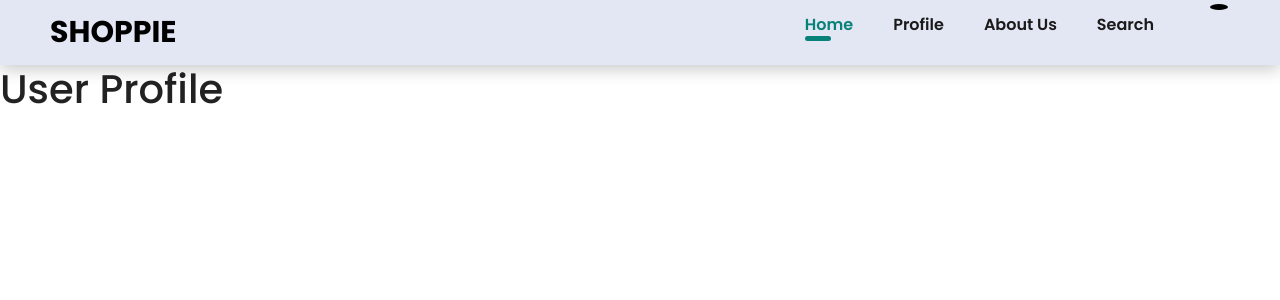
After one commit to MulindwaMarkMyles/kulya, a Django app: page /profile/ in a window 1280 px wide. The commit adds this page. Shown: the top 300 px of the page. Run offline with Django 5.2, Linux system fonts and the light colour scheme; some libraries are stand-ins or nearby versions.

Commit message:
created the profile page(basic)

```diff
--- a/shop/templates/shop/main.html
+++ b/shop/templates/shop/main.html
@@ -16,7 +16,7 @@
                 <div>
                     <ul id="navbar">
                         <li><a class="active" href="{% url 'shop' %}" >Home</a></li>
-                        <li><a  href="#">Profile</a></li>
+                        <li><a  href="{% url 'profile' %}">Profile</a></li>
                         <li><a href="#">About Us</a></li>
                         <li><a href="#">Search</a></li>
                         <li><a href="{% url 'cart' %}"><i class="icon far fa-shopping-bag">
--- /dev/null
+++ b/shop/templates/shop/profile.html
@@ -0,0 +1,7 @@
+{% extends 'shop/main.html' %}
+{% block content %}
+
+    <h1> User Profile</h1>
+
+
+{% endblock %}
--- a/shop/urls.py
+++ b/shop/urls.py
@@ -7,5 +7,5 @@ urlpatterns = [
         path('checkout/', checkout, name="checkout"),
         path('update-item/', updateitem, name="update-item"),
         path('process-order/', processOrder, name="process-order"),
-        #path('profile/', profile, name="profile"),
+        path('profile/',profile, name="profile"),
 ]
--- a/shop/views.py
+++ b/shop/views.py
@@ -103,3 +103,15 @@ def processOrder(request):
             )
 
     return JsonResponse("Payment completed.", safe=False)
+
+
+
+def profile(request):
+    context={
+        'title':'USER PROFILE',
+        'name':'USER NAME',
+        'email':'USER EMAIL',
+        'phone_number':'PHONE NUMBER'
+         }
+
+    return render(request, "shop/profile.html",context)
```
